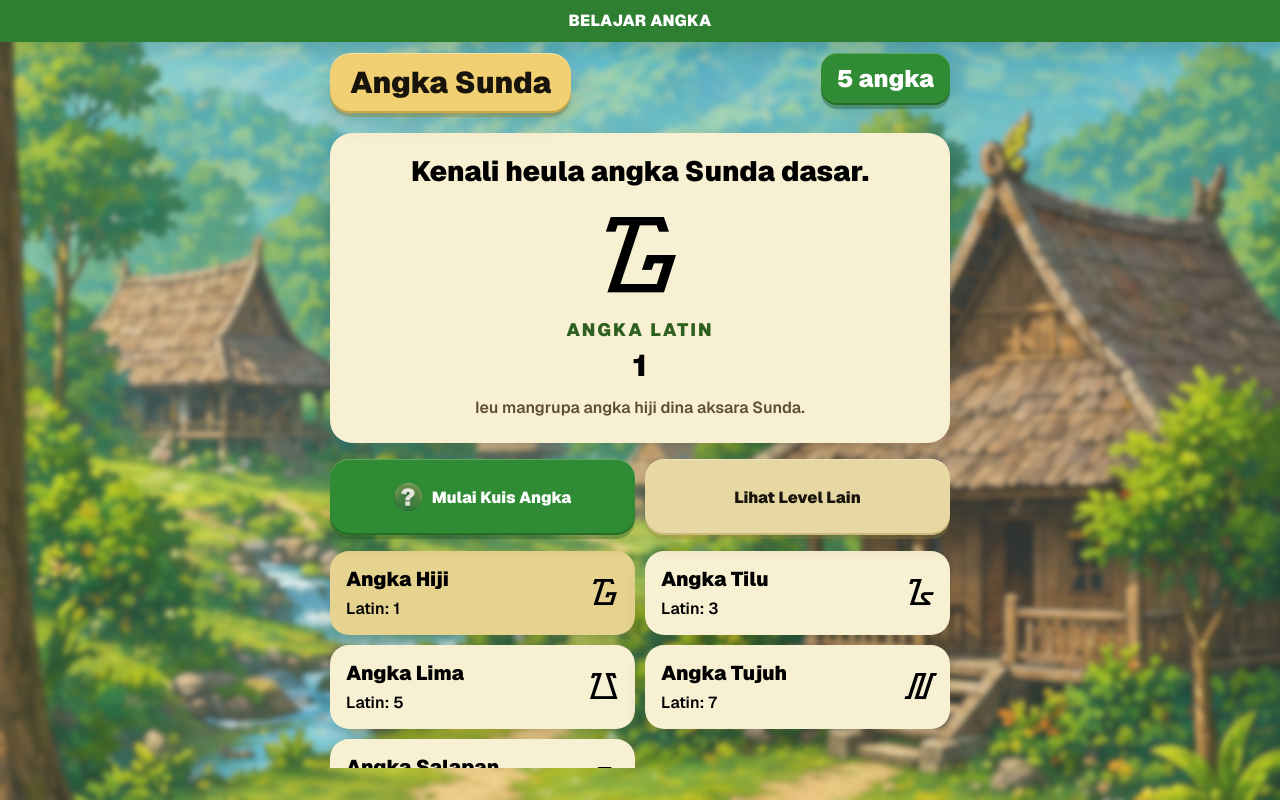
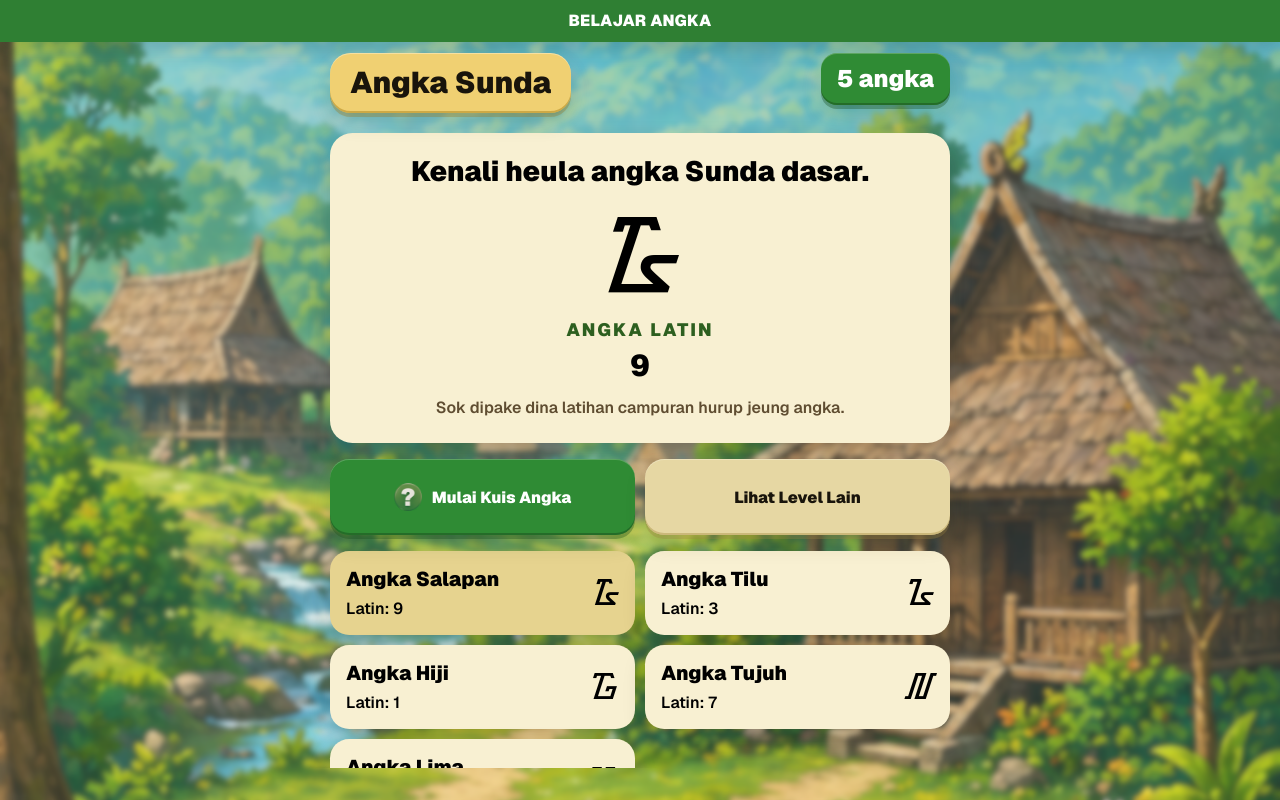
Before and after one commit to herulife/game--aksara-sunda, a Next.js app: page /angka in a window 1280 px wide. Built offline with nearby package versions, Linux system fonts and the light colour scheme.

Commit message:
Randomize study reading and tracing sessions

```diff
--- a/src/app/angka/page.tsx
+++ b/src/app/angka/page.tsx
@@ -1,9 +1,24 @@
+"use client";
+
+import { useState } from "react";
 import Image from "next/image";
 import Link from "next/link";
 import { learningNumberItems } from "@/lib/game-data";
 
+function shuffleItems<T>(items: readonly T[]) {
+  const cloned = [...items];
+
+  for (let index = cloned.length - 1; index > 0; index -= 1) {
+    const randomIndex = Math.floor(Math.random() * (index + 1));
+    [cloned[index], cloned[randomIndex]] = [cloned[randomIndex], cloned[index]];
+  }
+
+  return cloned;
+}
+
 export default function AngkaPage() {
-  const featuredItem = learningNumberItems[0];
+  const [sessionItems] = useState(() => shuffleItems(learningNumberItems));
+  const featuredItem = sessionItems[0];
 
   return (
     <main className="mockup-screen">
@@ -17,7 +32,7 @@ export default function AngkaPage() {
             Angka Sunda
           </div>
           <div className="pdf-button-green rounded-[0.9rem] px-3 py-2 text-xl font-black text-white shadow-[0_14px_24px_rgba(35,28,15,0.18)] sm:rounded-[1rem] sm:px-4 sm:py-2.5 sm:text-2xl">
-            {learningNumberItems.length} angka
+            {sessionItems.length} angka
           </div>
         </div>
 
@@ -58,7 +73,7 @@ export default function AngkaPage() {
         </div>
 
         <div className="mt-3.5 grid w-full max-w-[620px] gap-2.5 sm:mt-4 sm:grid-cols-2">
-          {learningNumberItems.map((item, index) => (
+          {sessionItems.map((item, index) => (
             <div
               key={item.id}
               className={`rounded-[1rem] px-4 py-3.5 text-left shadow-[0_16px_28px_rgba(35,28,15,0.18)] sm:rounded-[1.2rem] ${
--- a/src/app/belajar/level-1/page.tsx
+++ b/src/app/belajar/level-1/page.tsx
@@ -1,10 +1,25 @@
+"use client";
+
+import { useState } from "react";
 import Image from "next/image";
 import Link from "next/link";
 import { SpeakButton } from "@/components/game/speak-button";
 import { learningLevelOneItems } from "@/lib/game-data";
 
+function shuffleItems<T>(items: readonly T[]) {
+  const cloned = [...items];
+
+  for (let index = cloned.length - 1; index > 0; index -= 1) {
+    const randomIndex = Math.floor(Math.random() * (index + 1));
+    [cloned[index], cloned[randomIndex]] = [cloned[randomIndex], cloned[index]];
+  }
+
+  return cloned;
+}
+
 export default function BelajarLevelOnePage() {
-  const featuredItem = learningLevelOneItems[0];
+  const [sessionItems] = useState(() => shuffleItems(learningLevelOneItems));
+  const featuredItem = sessionItems[0];
 
   return (
     <main className="mockup-screen">
@@ -18,7 +33,7 @@ export default function BelajarLevelOnePage() {
             Huruf Dasar
           </div>
           <div className="pdf-button-green rounded-[0.9rem] px-3 py-2 text-xl font-black text-white shadow-[0_14px_24px_rgba(35,28,15,0.18)] sm:rounded-[1rem] sm:px-4 sm:py-2.5 sm:text-2xl">
-            1/{learningLevelOneItems.length}
+            1/{sessionItems.length}
           </div>
         </div>
 
@@ -58,7 +73,7 @@ export default function BelajarLevelOnePage() {
         </div>
 
         <div className="mt-3.5 grid w-full max-w-[620px] gap-2.5 sm:mt-4 sm:grid-cols-2">
-          {learningLevelOneItems.map((item, index) => (
+          {sessionItems.map((item, index) => (
             <div
               key={item.id}
               className={`rounded-[1rem] px-4 py-3.5 text-left shadow-[0_16px_28px_rgba(35,28,15,0.18)] sm:rounded-[1.2rem] ${
--- a/src/app/membaca/level-1/page.tsx
+++ b/src/app/membaca/level-1/page.tsx
@@ -10,15 +10,27 @@ import { readingLevelOneItems } from "@/lib/game-data";
 
 type Phase = "question" | "correct" | "wrong" | "saved";
 
+function shuffleItems<T>(items: readonly T[]) {
+  const cloned = [...items];
+
+  for (let index = cloned.length - 1; index > 0; index -= 1) {
+    const randomIndex = Math.floor(Math.random() * (index + 1));
+    [cloned[index], cloned[randomIndex]] = [cloned[randomIndex], cloned[index]];
+  }
+
+  return cloned;
+}
+
 export default function MembacaLevelOnePage() {
+  const [sessionItems, setSessionItems] = useState(() => shuffleItems(readingLevelOneItems));
   const [currentIndex, setCurrentIndex] = useState(0);
   const [answer, setAnswer] = useState("");
   const [phase, setPhase] = useState<Phase>("question");
   const [saveError, setSaveError] = useState<string | null>(null);
   const [isSaving, startSaving] = useTransition();
 
-  const currentItem = readingLevelOneItems[currentIndex];
-  const totalItems = readingLevelOneItems.length;
+  const currentItem = sessionItems[currentIndex];
+  const totalItems = sessionItems.length;
   const isLastItem = currentIndex === totalItems - 1;
 
   useRewardSpeech({
@@ -46,6 +58,14 @@ export default function MembacaLevelOnePage() {
     setAnswer("");
     setSaveError(null);
     setCurrentIndex((value) => value + 1);
+    setPhase("question");
+  }
+
+  function resetSession() {
+    setSessionItems(shuffleItems(readingLevelOneItems));
+    setCurrentIndex(0);
+    setAnswer("");
+    setSaveError(null);
     setPhase("question");
   }
 
@@ -258,6 +278,13 @@ export default function MembacaLevelOnePage() {
             >
               Kembali Ke Menu
             </Link>
+            <button
+              type="button"
+              onClick={resetSession}
+              className="pdf-button-sky mt-3 inline-flex rounded-[1rem] px-6 py-3 text-base font-black text-white shadow-[0_14px_24px_rgba(35,28,15,0.18)] sm:text-lg"
+            >
+              Main Acak Lagi
+            </button>
           </div>
         )}
       </section>
--- a/src/app/tracing/level-1/page.tsx
+++ b/src/app/tracing/level-1/page.tsx
@@ -10,7 +10,19 @@ import { tracingLevelOneItems } from "@/lib/game-data";
 
 type Phase = "practice" | "success" | "retry" | "saved";
 
+function shuffleItems<T>(items: readonly T[]) {
+  const cloned = [...items];
+
+  for (let index = cloned.length - 1; index > 0; index -= 1) {
+    const randomIndex = Math.floor(Math.random() * (index + 1));
+    [cloned[index], cloned[randomIndex]] = [cloned[randomIndex], cloned[index]];
+  }
+
+  return cloned;
+}
+
 export default function TracingLevelOnePage() {
+  const [sessionItems, setSessionItems] = useState(() => shuffleItems(tracingLevelOneItems));
   const [currentIndex, setCurrentIndex] = useState(0);
   const [phase, setPhase] = useState<Phase>("practice");
   const [attemptCount, setAttemptCount] = useState(1);
@@ -20,8 +32,8 @@ export default function TracingLevelOnePage() {
   const [isSaving, startSaving] = useTransition();
   const startedAtRef = useRef<number | null>(null);
 
-  const currentItem = tracingLevelOneItems[currentIndex];
-  const totalItems = tracingLevelOneItems.length;
+  const currentItem = sessionItems[currentIndex];
+  const totalItems = sessionItems.length;
   const isLastItem = currentIndex === totalItems - 1;
 
   useRewardSpeech({
@@ -50,6 +62,17 @@ export default function TracingLevelOnePage() {
     setAttemptCount(1);
     setSaveError(null);
     setCurrentIndex((value) => value + 1);
+    setPhase("practice");
+  }
+
+  function resetSession() {
+    setSessionItems(shuffleItems(tracingLevelOneItems));
+    setCurrentIndex(0);
+    setHasInk(false);
+    setLikelyCorrect(false);
+    startedAtRef.current = null;
+    setAttemptCount(1);
+    setSaveError(null);
     setPhase("practice");
   }
 
@@ -294,6 +317,13 @@ export default function TracingLevelOnePage() {
             >
               Kembali Ke Menu
             </Link>
+            <button
+              type="button"
+              onClick={resetSession}
+              className="pdf-button-sky mt-3 inline-flex rounded-[1rem] px-6 py-3 text-base font-black text-white shadow-[0_14px_24px_rgba(35,28,15,0.18)] sm:text-lg"
+            >
+              Main Acak Lagi
+            </button>
           </div>
         )}
       </section>
```
